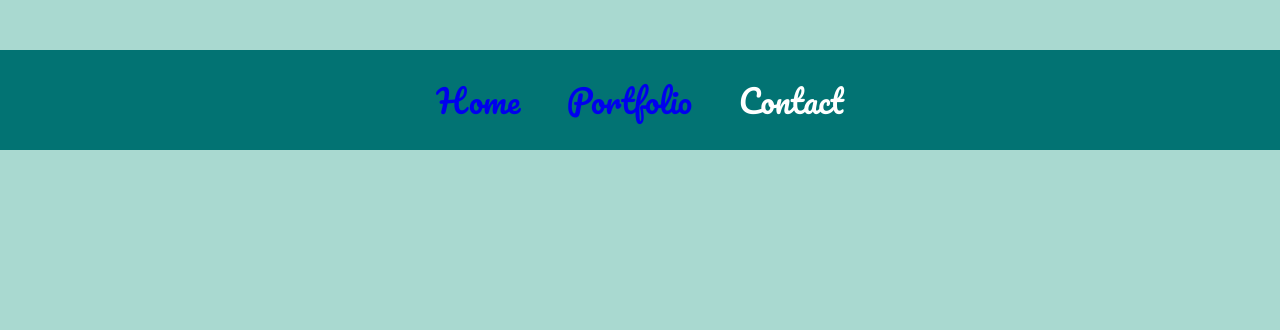
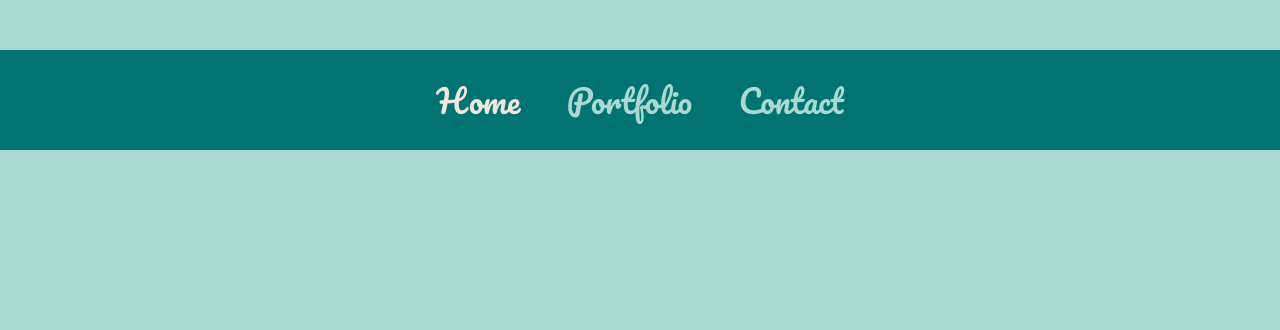
Before and after one commit to mahassan/mahassan, a plain HTML site: page index.html in a window 1280 px wide. Shown: the top 330 px of the page. Drawn offline with Linux system fonts and the light colour scheme.

Commit message:
update to navigation state colours

```diff
--- a/css/style.css
+++ b/css/style.css
@@ -27,17 +27,23 @@ footer{
     align-items: center;
     font-family: 'Pacifico', cursive;
 }
-.navigation a:link{
-    text-decoration: none;
-
-}
-.navigation a:visited{
-    color: #F2E7DC;
-}
 ul{
     display: flex;
     justify-content:space-evenly;
     width: 500px;
+}
+/* navigation */
+.navigation a:link,
+.navigation a:visited{
+    text-decoration: none;
+    color: #A9D9D0;
+}
+.active{
+  text-decoration: underline;
+  color:#F2E7DC!important;
+}
+.navigation a:active{
+
 }
 /* main */
 .masthead{
--- a/index.html
+++ b/index.html
@@ -12,9 +12,9 @@
         <header>
             <div class="navigation">
                 <ul>
-                    <li><a href="index.html">Home</a>
+                    <li><a class="active" href="#">Home</a>
                     <li><a href="portfolio.html">Portfolio</a></li>
-                    <li><a href="cv.html#cv"></a>Contact</li>
+                    <li><a href="cv.html">Contact</a></li>
                 </ul>
             </div>
         </header>
```
Also changed, not shown: cv.html (+1 -1 lines), portfolio.html (+2 -2 lines).
